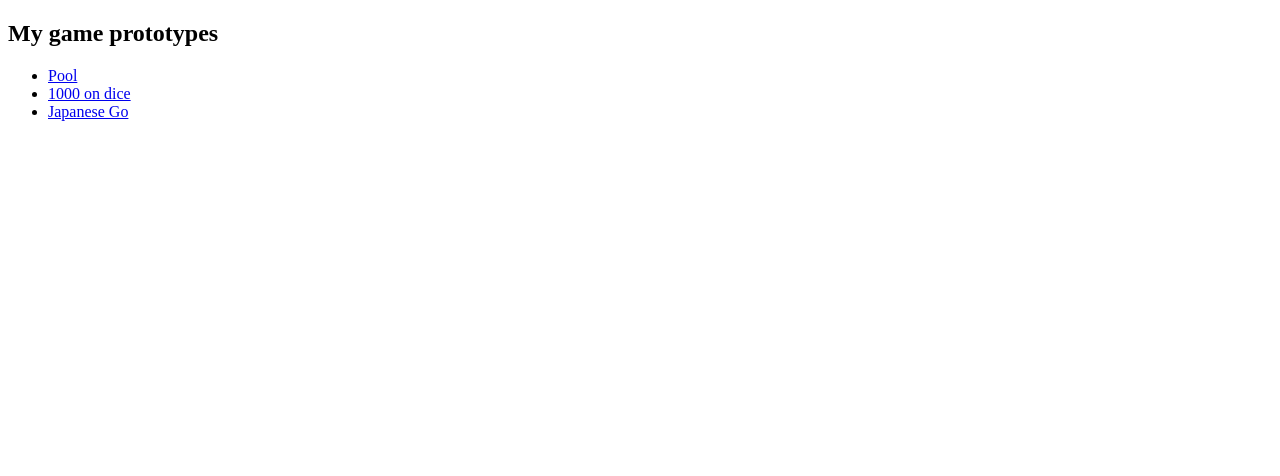
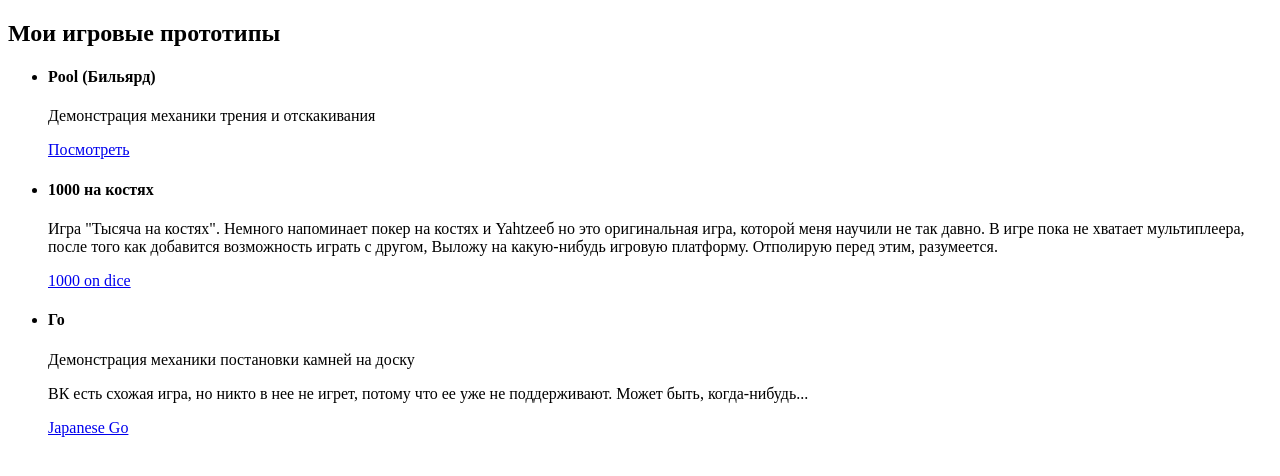
Before and after one commit to rb2o2/rb2o2.github.io, a plain HTML site: page games/index.html in a window 1280 px wide. Drawn offline with Linux system fonts and the light colour scheme.

Commit message:
+ translate and expand /games

```diff
--- a/games/index.html
+++ b/games/index.html
@@ -5,16 +5,22 @@
     <title>My game prototypes</title>
 </head>
 <body>
-<h2>My game prototypes</h2>
+<h2>Мои игровые прототипы</h2>
 <ul>
-    <li>
-        <a href="billiards/">Pool</a>
+    <li><h4>Pool (Бильярд)</h4>
+        <p>Демонстрация механики трения и отскакивания </p>
+        <a href="billiards/">Посмотреть</a>
     </li>
-    <li>
-        <a href="dice1k/">1000 on dice</a>
+    <li><h4>1000 на костях</h4>
+        <p>Игра "Тысяча на костях". Немного напоминает покер на костях и Yahtzeeб но это оригинальная игра,
+        которой меня научили не так давно. В игре пока не хватает мультиплеера, после того как добавится возможность играть с другом,
+        Выложу на какую-нибудь игровую платформу. Отполирую перед этим, разумеется.</p>
+        <p><a href="dice1k/">1000 on dice</a></p>
     </li>
-    <li>
-        <a href="go/">Japanese Go</a>
+    <li><h4>Го</h4>
+        <p>Демонстрация механики постановки камней на доску</p>
+        <p>ВК есть схожая игра, но никто в нее не игрет, потому что ее уже не поддерживают. Может быть, когда-нибудь...
+        <p><a href="go/">Japanese Go</a></p>
     </li>
 </ul>
 </body>
```
